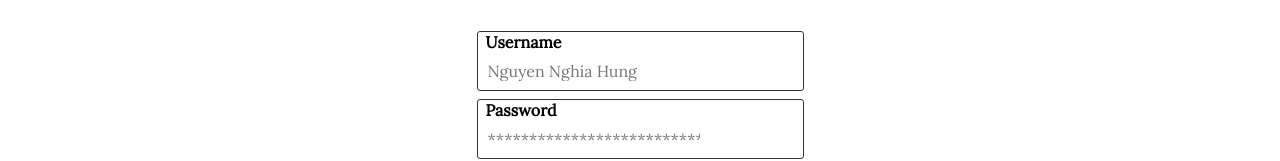
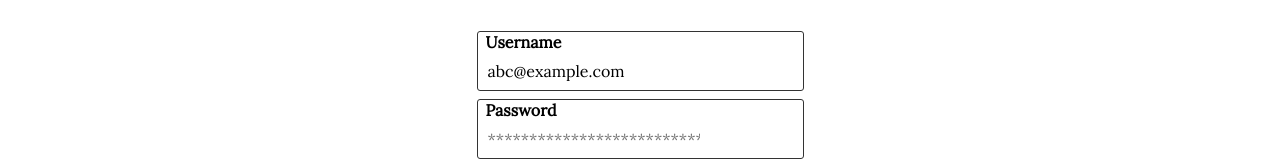
Before and after one commit to nnhunguet/codersx-react-todo-list, a React (Create React App) app: page / in a window 1280 px wide. Shown: the part 184-345 px from the top of the page. Built offline with nearby package versions, Linux system fonts and the light colour scheme.

Commit message:
Add Value Defaute for Email

```diff
--- a/src/App.js
+++ b/src/App.js
@@ -49,7 +49,7 @@ function App() {
         </a> */}
         <Header/>
         <h1> Sign Up</h1>
-        <FormLogin/>
+        <FormLogin email="abc@example.com"/>
       </header>
       <section className="tab-menu">
         <table className="table-menu">
--- a/src/components/FormLogin.js
+++ b/src/components/FormLogin.js
@@ -8,7 +8,7 @@ class FormLogin extends Component{
           <div className="input-user wrap-input">
             <label for="username">Username</label>
             <div>
-              <input type="text" className="input" id="username" placeholder="Nguyen Nghia Hung"></input>
+              <input type="text" className="input" id="username" value={this.props.email}></input>
             </div>
           </div>
           <div className="input-password wrap-input">
```
